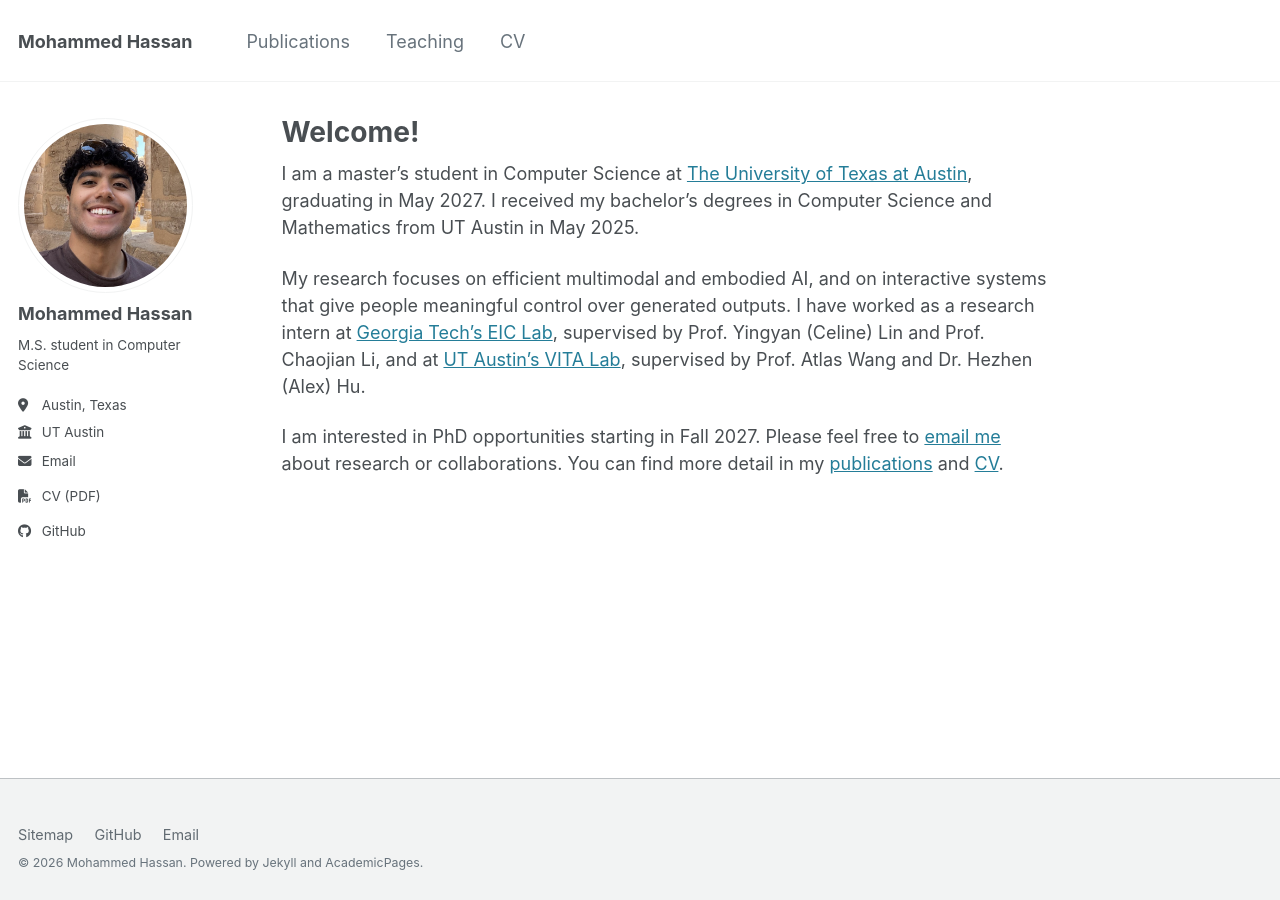
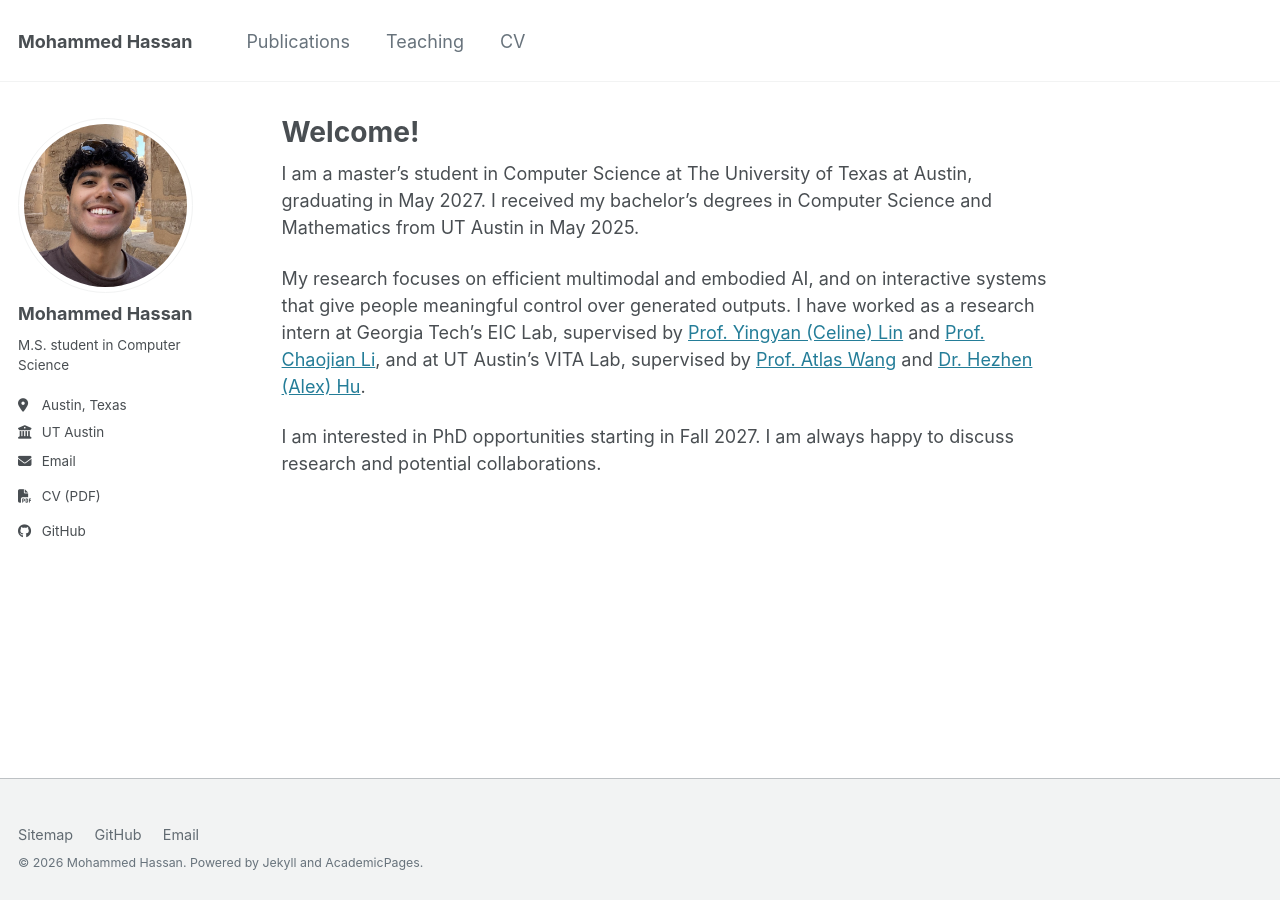
Before and after one commit to midotronn/midotronn.github.io, a Jekyll site: the page built from _pages/about.md, in a window 1280 px wide. Built offline with Jekyll 4.4.1, drawn with Linux system fonts in a browser that asks for light colours.

Commit message:
Link supervisors and simplify welcome-page links

```diff
--- a/_pages/about.md
+++ b/_pages/about.md
@@ -8,19 +8,17 @@ redirect_from:
   - /about.html
 ---
 
-I am a master's student in Computer Science at
-[The University of Texas at Austin](https://www.cs.utexas.edu/), graduating in
-May 2027. I received my bachelor's degrees in Computer Science and Mathematics
-from UT Austin in May 2025.
+I am a master's student in Computer Science at The University of Texas at Austin,
+graduating in May 2027. I received my bachelor's degrees in Computer Science and
+Mathematics from UT Austin in May 2025.
 
 My research focuses on efficient multimodal and embodied AI, and on interactive
 systems that give people meaningful control over generated outputs. I have worked
-as a research intern at [Georgia Tech's EIC Lab](https://eiclab.scs.gatech.edu/),
-supervised by Prof. Yingyan (Celine) Lin and Prof. Chaojian Li, and at
-[UT Austin's VITA Lab](https://vita-group.github.io/), supervised by
-Prof. Atlas Wang and Dr. Hezhen (Alex) Hu.
+as a research intern at Georgia Tech's EIC Lab, supervised by
+[Prof. Yingyan (Celine) Lin](https://eiclab.scs.gatech.edu/pages/team.html) and
+[Prof. Chaojian Li](https://sponge-lab.github.io/), and at UT Austin's VITA Lab,
+supervised by [Prof. Atlas Wang](https://ece.utexas.edu/people/faculty/atlas-wang)
+and [Dr. Hezhen (Alex) Hu](https://alexhu.top/).
 
-I am interested in PhD opportunities starting in Fall 2027. Please feel free to
-[email me](mailto:{{ site.data.profile.email }}) about research or collaborations.
-You can find more detail in my [publications]({{ '/publications/' | relative_url }})
-and [CV]({{ site.data.profile.cv | relative_url }}).
+I am interested in PhD opportunities starting in Fall 2027. I am always happy to
+discuss research and potential collaborations.
```
